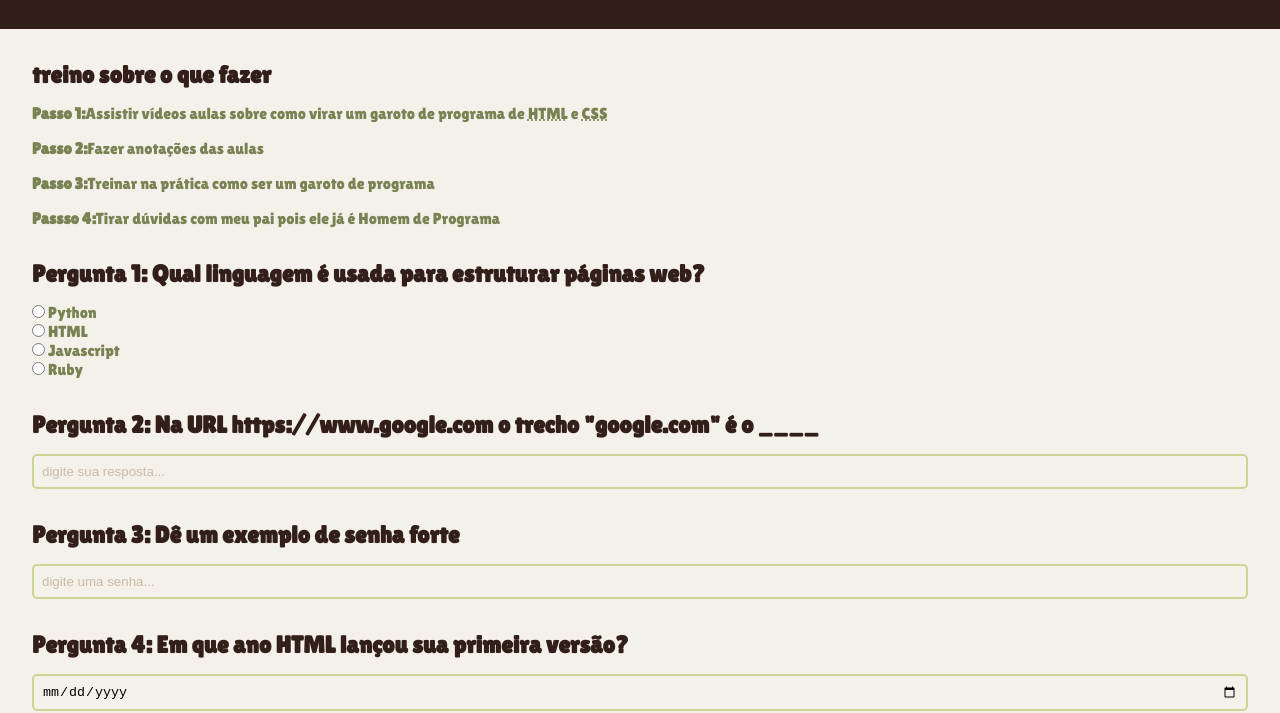
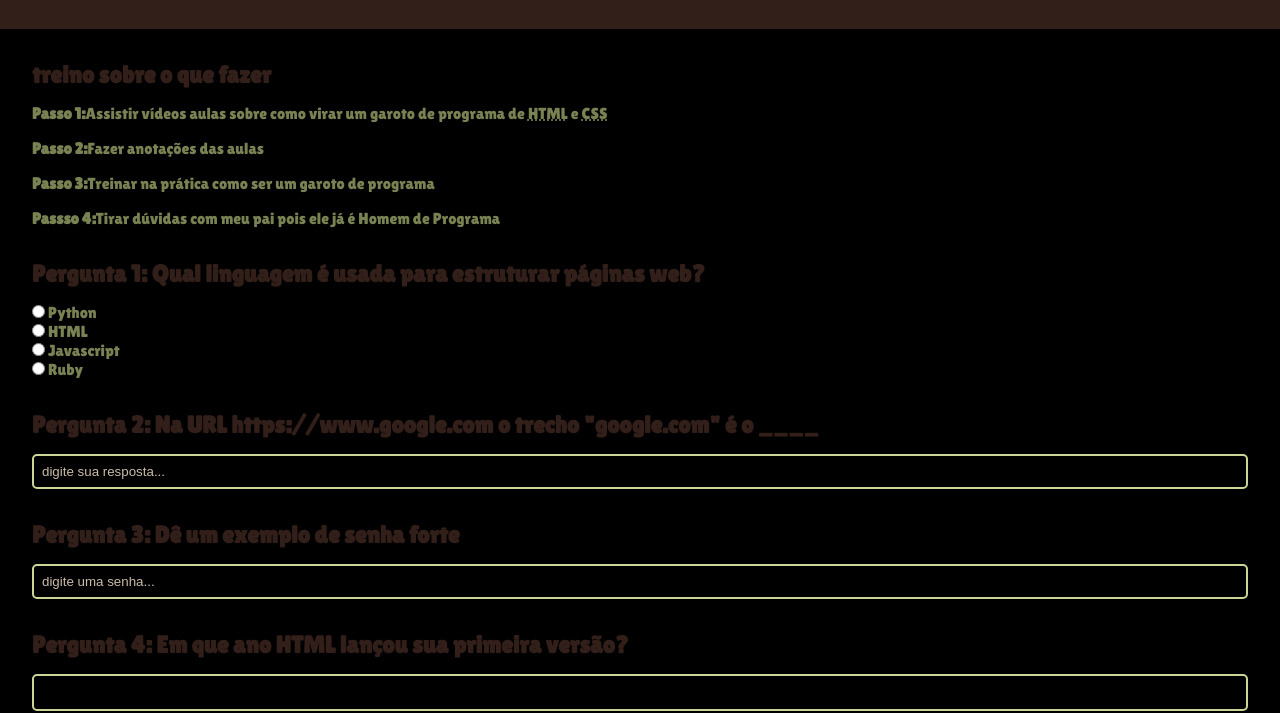
Before and after one commit to Duranzinho/mysite, a plain HTML site: page index.html in a window 1280 px wide. Shown: the part 91-804 px from the top of the page. Drawn offline with Linux system fonts and the light colour scheme.

Commit message:
Mudei a Cor

```diff
--- a/style.css
+++ b/style.css
@@ -7,7 +7,7 @@
 }
 
 body{
-    background-color: #f4f0ea;
+    background-color: black;
     color: #798252;
     font-family: "Lilita One", sans-serif;
     font-weight: 400;
```
